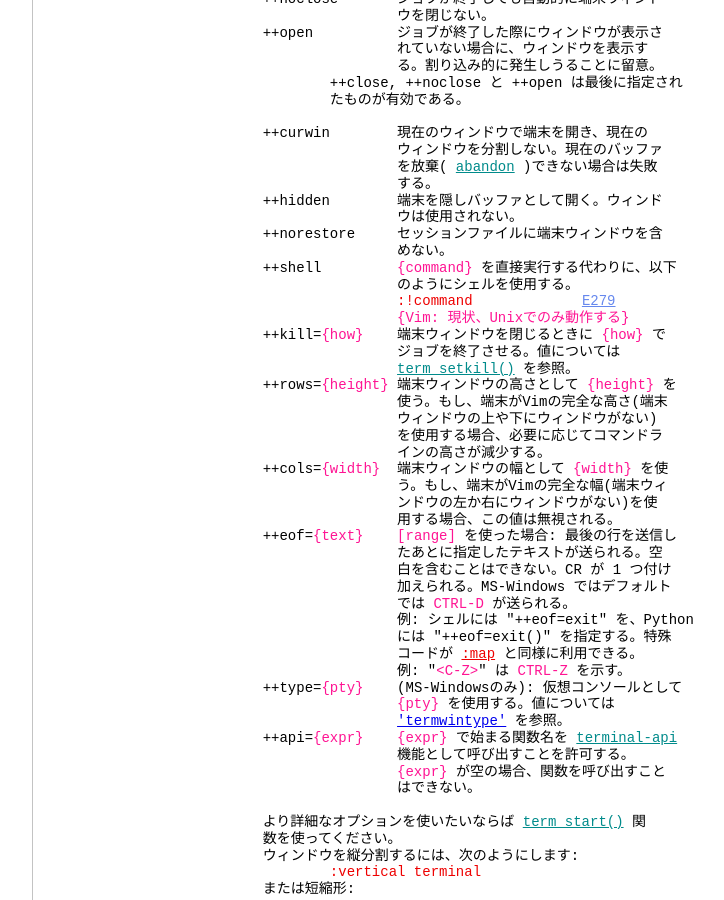
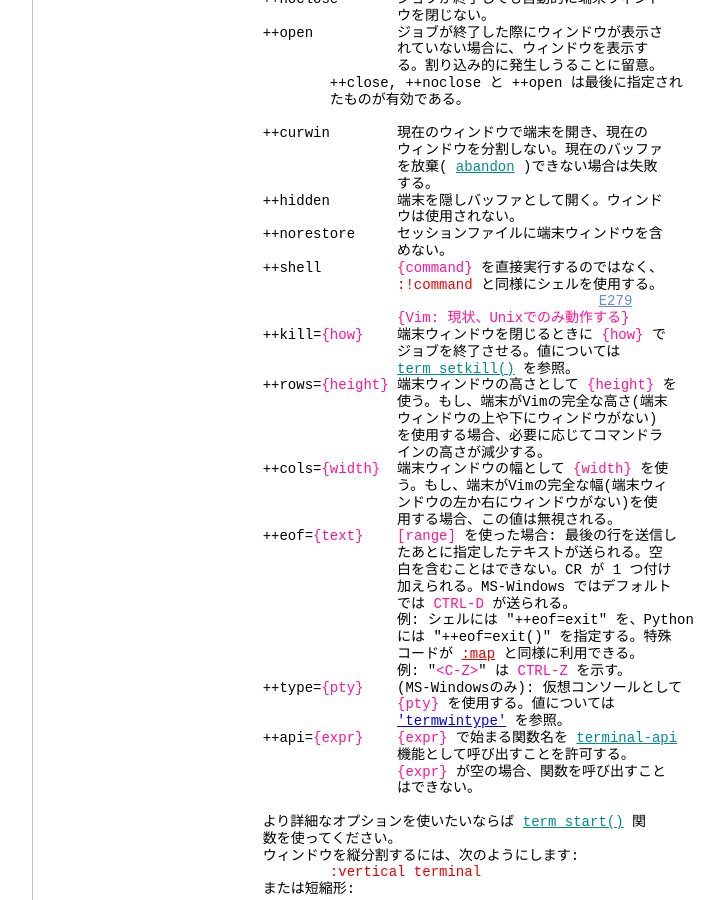
Before and after one commit to vim-jp/vimdoc-ja, a Jekyll site: the page built from terminal.html, in a window 1280 px wide and 900 px high, scrolled down 3534 px. Shown: the whole window, without its empty margins (340-1064 px from the left). Built offline with Jekyll 4.4.1, drawn with Linux system fonts in a browser that asks for light colours; nearby versions of some CDN libraries; comment, search, counter and statistics services are not loaded.

Commit message:
Generated by Travis JOB 2924.1
https://travis-ci.org/vim-jp/vimdoc-ja-working/builds/607491181

```diff
--- a/terminal.html
+++ b/terminal.html
@@ -216,9 +216,9 @@ Normal ハイライトグループにより決定されます。<br>
 &nbsp;&nbsp;&nbsp;&nbsp;&nbsp;&nbsp;&nbsp;&nbsp;&nbsp;&nbsp;&nbsp;&nbsp;&nbsp;&nbsp;&nbsp;&nbsp;&nbsp;&nbsp;&nbsp;&nbsp;&nbsp;&nbsp;&nbsp;&nbsp;&nbsp;&nbsp;&nbsp;&nbsp;&nbsp;&nbsp;&nbsp;&nbsp;&nbsp;&nbsp;&nbsp;&nbsp;&nbsp;&nbsp;&nbsp;&nbsp;ウは使用されない。<br>
 &nbsp;&nbsp;&nbsp;&nbsp;&nbsp;&nbsp;&nbsp;&nbsp;&nbsp;&nbsp;&nbsp;&nbsp;&nbsp;&nbsp;&nbsp;&nbsp;&nbsp;&nbsp;&nbsp;&nbsp;&nbsp;&nbsp;&nbsp;&nbsp;++norestore&nbsp;&nbsp;&nbsp;&nbsp; セッションファイルに端末ウィンドウを含<br>
 &nbsp;&nbsp;&nbsp;&nbsp;&nbsp;&nbsp;&nbsp;&nbsp;&nbsp;&nbsp;&nbsp;&nbsp;&nbsp;&nbsp;&nbsp;&nbsp;&nbsp;&nbsp;&nbsp;&nbsp;&nbsp;&nbsp;&nbsp;&nbsp;&nbsp;&nbsp;&nbsp;&nbsp;&nbsp;&nbsp;&nbsp;&nbsp;&nbsp;&nbsp;&nbsp;&nbsp;&nbsp;&nbsp;&nbsp;&nbsp;めない。<br>
-&nbsp;&nbsp;&nbsp;&nbsp;&nbsp;&nbsp;&nbsp;&nbsp;&nbsp;&nbsp;&nbsp;&nbsp;&nbsp;&nbsp;&nbsp;&nbsp;&nbsp;&nbsp;&nbsp;&nbsp;&nbsp;&nbsp;&nbsp;&nbsp;++shell&nbsp;&nbsp;&nbsp;&nbsp;&nbsp;&nbsp;&nbsp;&nbsp;&nbsp;<span class="Special">{command}</span>&nbsp;を直接実行する代わりに、以下<br>
-&nbsp;&nbsp;&nbsp;&nbsp;&nbsp;&nbsp;&nbsp;&nbsp;&nbsp;&nbsp;&nbsp;&nbsp;&nbsp;&nbsp;&nbsp;&nbsp;&nbsp;&nbsp;&nbsp;&nbsp;&nbsp;&nbsp;&nbsp;&nbsp;&nbsp;&nbsp;&nbsp;&nbsp;&nbsp;&nbsp;&nbsp;&nbsp;&nbsp;&nbsp;&nbsp;&nbsp;&nbsp;&nbsp;&nbsp;&nbsp;のようにシェルを使用する。<br>
-&nbsp;&nbsp;&nbsp;&nbsp;&nbsp;&nbsp;&nbsp;&nbsp;&nbsp;&nbsp;&nbsp;&nbsp;&nbsp;&nbsp;&nbsp;&nbsp;&nbsp;&nbsp;&nbsp;&nbsp;&nbsp;&nbsp;&nbsp;&nbsp;&nbsp;&nbsp;&nbsp;&nbsp;&nbsp;&nbsp;&nbsp;&nbsp;&nbsp;&nbsp;&nbsp;&nbsp;&nbsp;&nbsp;&nbsp;&nbsp;<span class="Comment">:!command</span>&nbsp;&nbsp;&nbsp;&nbsp;&nbsp;&nbsp;&nbsp;&nbsp;&nbsp;&nbsp;&nbsp;&nbsp;&nbsp;<a class="Constant" href="terminal.html#E279" name="E279">E279</a><br>
+&nbsp;&nbsp;&nbsp;&nbsp;&nbsp;&nbsp;&nbsp;&nbsp;&nbsp;&nbsp;&nbsp;&nbsp;&nbsp;&nbsp;&nbsp;&nbsp;&nbsp;&nbsp;&nbsp;&nbsp;&nbsp;&nbsp;&nbsp;&nbsp;++shell&nbsp;&nbsp;&nbsp;&nbsp;&nbsp;&nbsp;&nbsp;&nbsp;&nbsp;<span class="Special">{command}</span>&nbsp;を直接実行するのではなく、<br>
+&nbsp;&nbsp;&nbsp;&nbsp;&nbsp;&nbsp;&nbsp;&nbsp;&nbsp;&nbsp;&nbsp;&nbsp;&nbsp;&nbsp;&nbsp;&nbsp;&nbsp;&nbsp;&nbsp;&nbsp;&nbsp;&nbsp;&nbsp;&nbsp;&nbsp;&nbsp;&nbsp;&nbsp;&nbsp;&nbsp;&nbsp;&nbsp;&nbsp;&nbsp;&nbsp;&nbsp;&nbsp;&nbsp;&nbsp;&nbsp;<span class="Comment">:!command</span>&nbsp;と同様にシェルを使用する。<br>
+&nbsp;&nbsp;&nbsp;&nbsp;&nbsp;&nbsp;&nbsp;&nbsp;&nbsp;&nbsp;&nbsp;&nbsp;&nbsp;&nbsp;&nbsp;&nbsp;&nbsp;&nbsp;&nbsp;&nbsp;&nbsp;&nbsp;&nbsp;&nbsp;&nbsp;&nbsp;&nbsp;&nbsp;&nbsp;&nbsp;&nbsp;&nbsp;&nbsp;&nbsp;&nbsp;&nbsp;&nbsp;&nbsp;&nbsp;&nbsp;&nbsp;&nbsp;&nbsp;&nbsp;&nbsp;&nbsp;&nbsp;&nbsp;&nbsp;&nbsp;&nbsp;&nbsp;&nbsp;&nbsp;&nbsp;&nbsp;&nbsp;&nbsp;&nbsp;&nbsp;&nbsp;&nbsp;&nbsp;&nbsp;<a class="Constant" href="terminal.html#E279" name="E279">E279</a><br>
 &nbsp;&nbsp;&nbsp;&nbsp;&nbsp;&nbsp;&nbsp;&nbsp;&nbsp;&nbsp;&nbsp;&nbsp;&nbsp;&nbsp;&nbsp;&nbsp;&nbsp;&nbsp;&nbsp;&nbsp;&nbsp;&nbsp;&nbsp;&nbsp;&nbsp;&nbsp;&nbsp;&nbsp;&nbsp;&nbsp;&nbsp;&nbsp;&nbsp;&nbsp;&nbsp;&nbsp;&nbsp;&nbsp;&nbsp;&nbsp;<span class="Special">{Vim: 現状、Unixでのみ動作する}</span><br>
 &nbsp;&nbsp;&nbsp;&nbsp;&nbsp;&nbsp;&nbsp;&nbsp;&nbsp;&nbsp;&nbsp;&nbsp;&nbsp;&nbsp;&nbsp;&nbsp;&nbsp;&nbsp;&nbsp;&nbsp;&nbsp;&nbsp;&nbsp;&nbsp;++kill=<span class="Special">{how}</span>&nbsp;&nbsp;&nbsp;&nbsp;端末ウィンドウを閉じるときに&nbsp;<span class="Special">{how}</span>&nbsp;で<br>
 &nbsp;&nbsp;&nbsp;&nbsp;&nbsp;&nbsp;&nbsp;&nbsp;&nbsp;&nbsp;&nbsp;&nbsp;&nbsp;&nbsp;&nbsp;&nbsp;&nbsp;&nbsp;&nbsp;&nbsp;&nbsp;&nbsp;&nbsp;&nbsp;&nbsp;&nbsp;&nbsp;&nbsp;&nbsp;&nbsp;&nbsp;&nbsp;&nbsp;&nbsp;&nbsp;&nbsp;&nbsp;&nbsp;&nbsp;&nbsp;ジョブを終了させる。値については<br>
```
